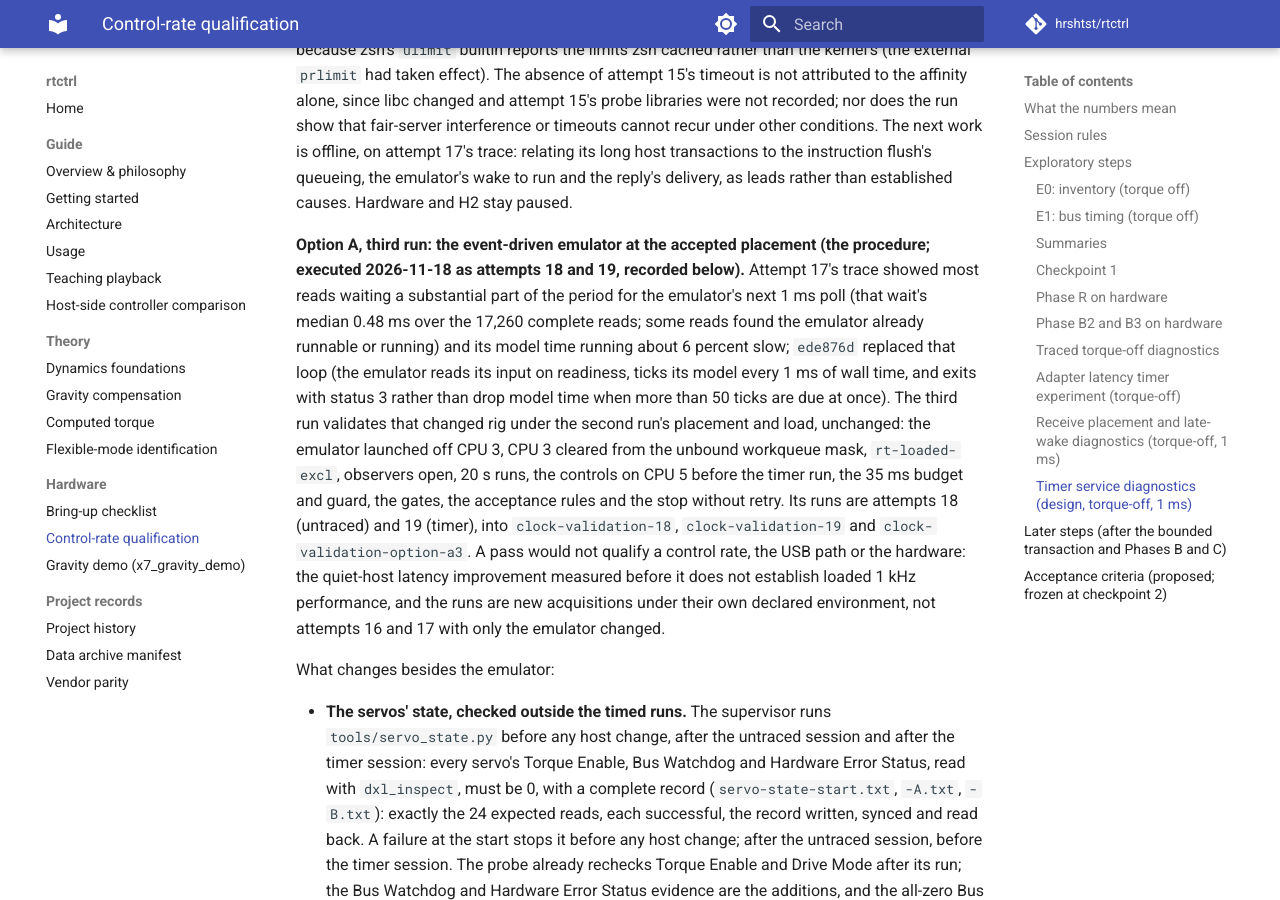
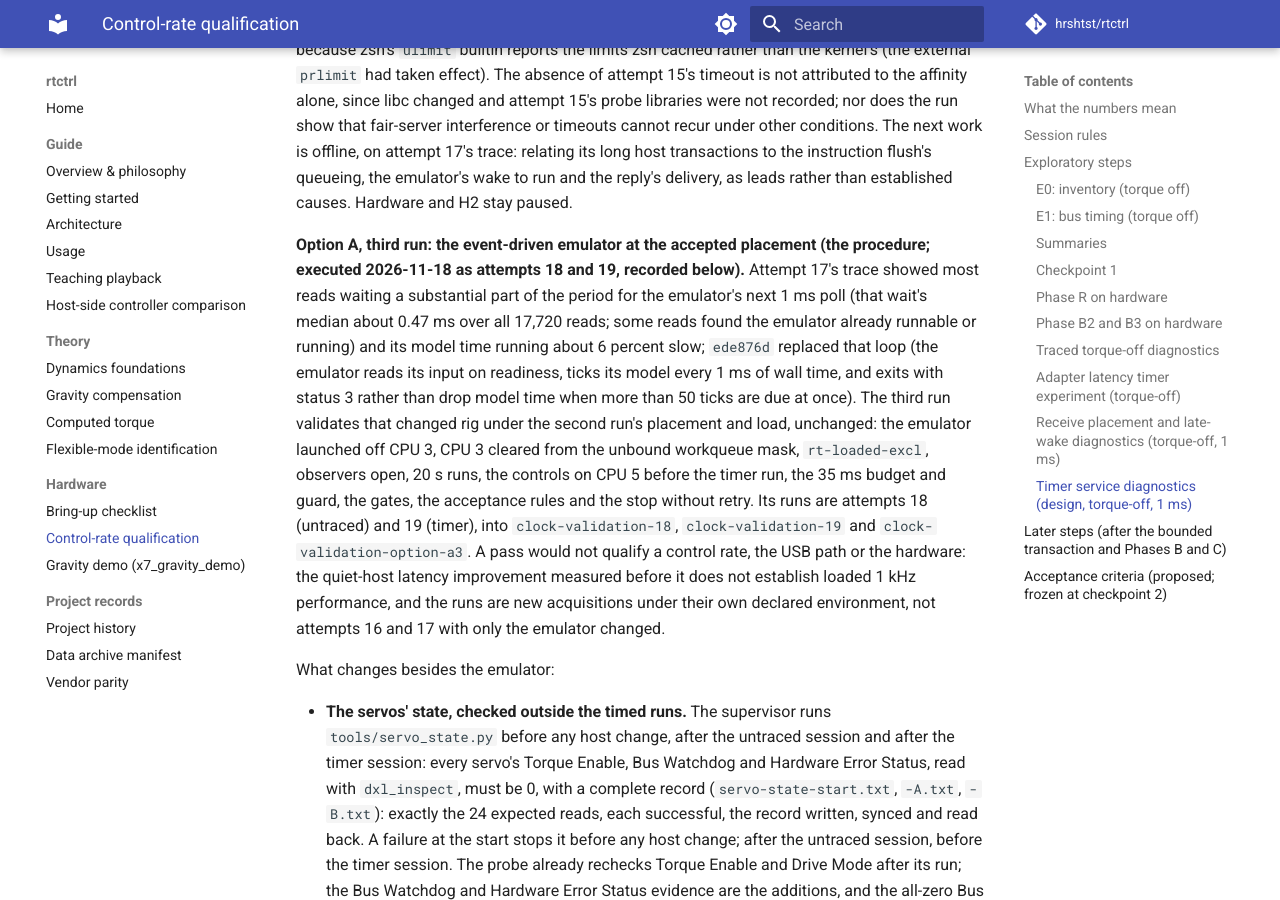
Before and after one commit to hrshtst/rtctrl, an MkDocs documentation site: the page built from docs/hardware/control-rate.md, in a window 1280 px wide and 900 px high, scrolled down 56177 px. Built offline with MkDocs 1.6.1 and Material for MkDocs 9.7.7, drawn with Linux system fonts in a browser that asks for light colours; comment, search, counter and statistics services are not loaded.

Commit message:
docs: cite attempt 17's polling wait from the corrected breakdown
The reviewer's citation cleanup (the L1 progress confirmation, 2026-11-18):
the parenthetical added in c8a4ae2 quoted the superseded breakdown's
17,260 complete reads and 0.48 ms median. The corrected breakdown
(breakdown3, attempt 17's occupancy packet) gives every one of the 17,720
reads a complete chain, with the poll stage's median 472.4 us, about
0.47 ms. Documentation only; no code-test rerun.

```diff
--- a/docs/hardware/control-rate.md
+++ b/docs/hardware/control-rate.md
@@ -2655,7 +2655,7 @@ and H2 stay paused.
 (the procedure; executed 2026-11-18 as attempts 18 and 19, recorded
 below).** Attempt 17's trace showed most
 reads waiting a substantial part of the period for the emulator's next 1 ms
-poll (that wait's median 0.48 ms over the 17,260 complete reads; some reads
+poll (that wait's median about 0.47 ms over all 17,720 reads; some reads
 found the emulator already runnable or running) and its model time running
 about 6 percent slow; `ede876d` replaced that loop (the emulator reads its
 input on readiness, ticks its model every 1 ms of wall time, and exits with
```
